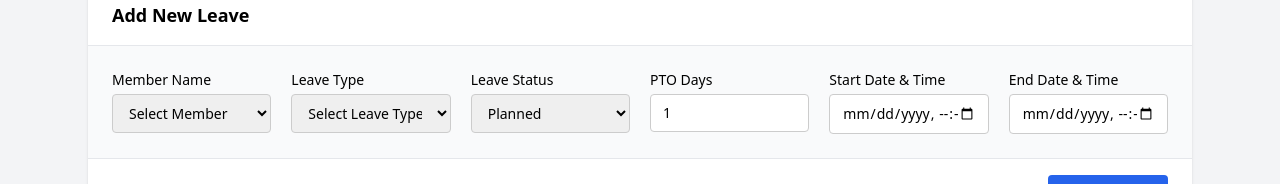
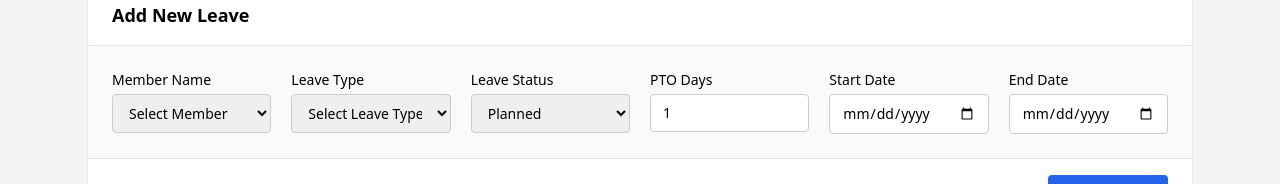
Before and after one commit to pinaki-GH/leave-tracker, a Next.js app: page / in a window 1280 px wide. Shown: the part 159-343 px from the top of the page. Built offline with nearby package versions, Linux system fonts and the light colour scheme.

Commit message:
Update LeaveForm.tsx

```diff
--- a/components/LeaveForm.tsx
+++ b/components/LeaveForm.tsx
@@ -22,10 +22,10 @@ export default function LeaveForm({
   const [form, setForm] = useState<Omit<Leave, "id">>({
     memberName: "",
     leaveType: "",
+    status: "Planned",
     ptoDays: 1,
     startDate: "",
     endDate: "",
-    status: "Planned",
   });
 
   useEffect(() => {
@@ -41,6 +41,10 @@ export default function LeaveForm({
   }, [editingLeave]);
 
   const submit = () => {
+    if (!form.memberName || !form.leaveType || !form.startDate || !form.endDate) {
+      return;
+    }
+
     if (editingLeave) {
       onUpdate({ ...form, id: editingLeave.id });
     } else {
@@ -50,10 +54,10 @@ export default function LeaveForm({
     setForm({
       memberName: "",
       leaveType: "",
+      status: "Planned",
       ptoDays: 1,
       startDate: "",
       endDate: "",
-      status: "Planned",
     });
   };
 
@@ -125,7 +129,7 @@ export default function LeaveForm({
             </select>
           </div>
 
-          {/* PTO */}
+          {/* PTO Days */}
           <div>
             <label className="block text-sm font-medium mb-1">
               PTO Days
@@ -134,19 +138,20 @@ export default function LeaveForm({
               type="number"
               className="w-full border px-3 py-2 rounded text-sm"
               value={form.ptoDays}
+              min={1}
               onChange={e =>
                 setForm({ ...form, ptoDays: +e.target.value })
               }
             />
           </div>
 
-          {/* Start */}
+          {/* Start Date */}
           <div>
             <label className="block text-sm font-medium mb-1">
-              Start Date & Time
+              Start Date
             </label>
             <input
-              type="datetime-local"
+              type="date"
               className="w-full border px-3 py-2 rounded text-sm"
               value={form.startDate}
               onChange={e =>
@@ -155,13 +160,13 @@ export default function LeaveForm({
             />
           </div>
 
-          {/* End */}
+          {/* End Date */}
           <div>
             <label className="block text-sm font-medium mb-1">
-              End Date & Time
+              End Date
             </label>
             <input
-              type="datetime-local"
+              type="date"
               className="w-full border px-3 py-2 rounded text-sm"
               value={form.endDate}
               onChange={e =>
```
